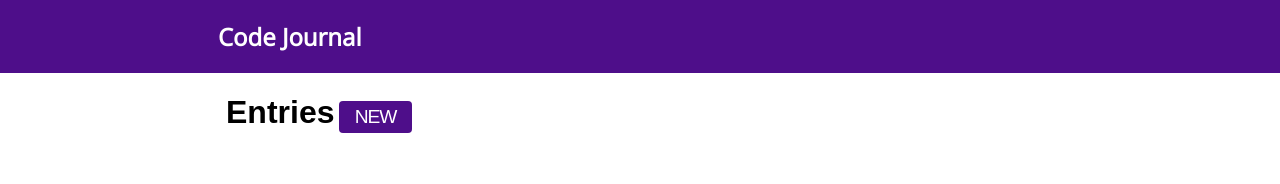
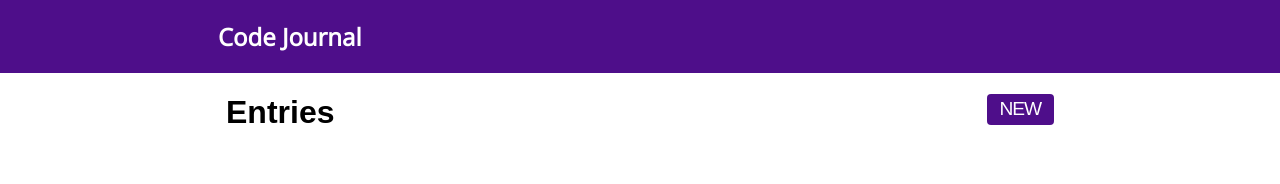
Before and after one commit to arieldonner/code-journal, a website: page index.html in a window 1280 px wide. Shown: the top 184 px of the page. Drawn offline with nearby package versions, Linux system fonts and the light colour scheme; grey boxes are pictures that could not be loaded; a web font is replaced by a local one.

Commit message:
Fixed formatting of Entries heading and New button to align

```diff
--- a/css/styles.css
+++ b/css/styles.css
@@ -77,7 +77,15 @@ h3 {
 }
 
 .inline {
-  display: inline-block;
+  width: 100%;
+  display: flex;
+  justify-content: space-between;
+}
+
+.entry-button {
+  padding-right: 0.8rem;
+  padding-left: 0.8rem;
+  margin-top: 1.3rem;
 }
 
 .entry-img {
--- a/index.html
+++ b/index.html
@@ -61,10 +61,10 @@
     </div>
     <div class="container" data-view="entries">
       <div class="row">
-        <div class="column-half">
-          <h1 class="inline">Entries</h1>
-          <form class="inline">
-            <button>NEW</button>
+        <div class="column-half inline">
+          <h1>Entries</h1>
+          <form>
+            <button class="entry-button">NEW</button>
           </form>
         </div>
       </div>
```
